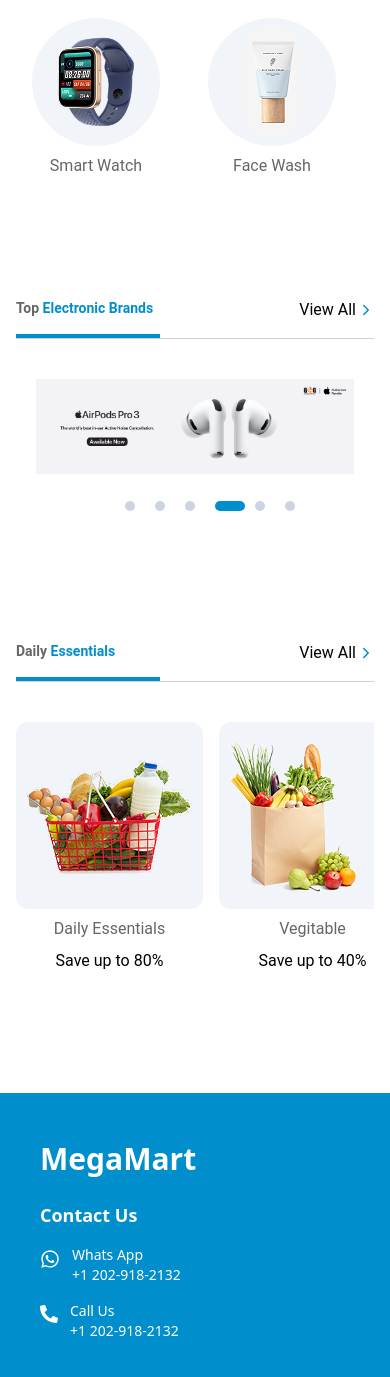
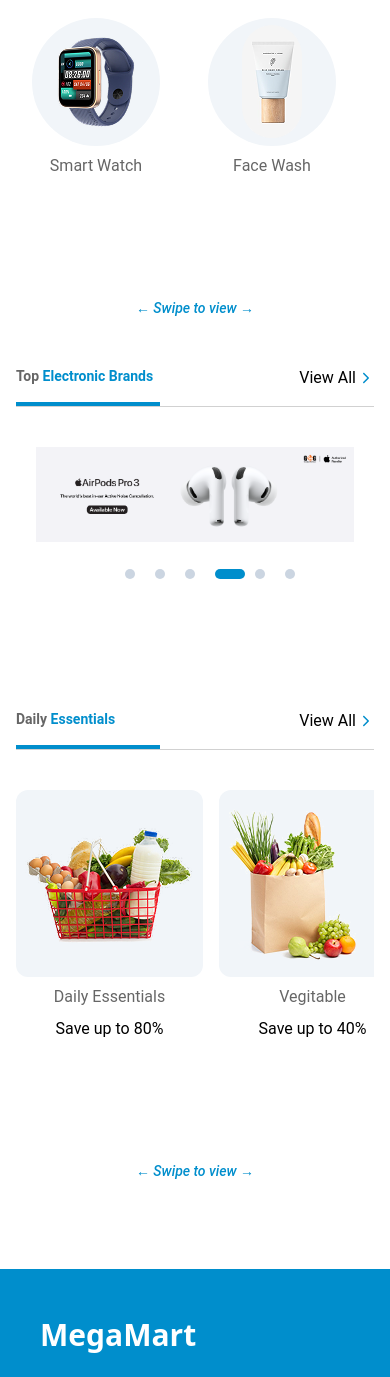
Before and after one commit to habib-prog/E-commerce, a React (Vite) app: page / in a window 390 px wide. Shown: the part 920-2297 px from the top of the page. Built offline with nearby package versions, Linux system fonts and the light colour scheme.

Commit message:
Bug fixed

```diff
--- a/src/Components/Home/DailyEssentials.jsx
+++ b/src/Components/Home/DailyEssentials.jsx
@@ -4,6 +4,7 @@
 
 const DailyEssentials = () => {
   return (
+    <div>
       <div className="container">
         <Header
           heading={"Daily"}
@@ -46,6 +47,12 @@
           />
         </div>
       </div>
+      <div className="sm:hidden mb-22">
+        <p className="text-brand text-center text-sm font-medium italic">
+          ← Swipe to view →
+        </p>
+      </div>
+    </div>
   );
 };
 
--- a/src/Components/Home/ShopFromTop.jsx
+++ b/src/Components/Home/ShopFromTop.jsx
@@ -21,6 +21,9 @@
 
           <RoundedCards image={"/wh.png"} title={"Smart Watch"} />
         </div>
+        <p className="text-brand text-center text-sm mb-12 font-medium italic">
+          ← Swipe to view →
+        </p>
       </div>
     </section>
   );
```
Lines whose indentation alone changed are shown as unchanged.
